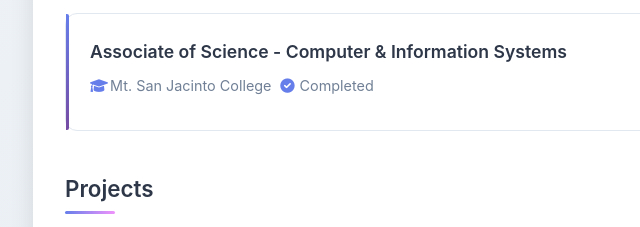
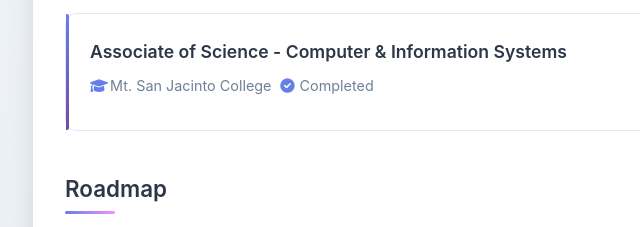
Before and after one commit to markmdagitboy/markmdagitboy.github.io, a plain HTML site: page index.html in a window 1280 px wide. Shown: the part 1641-1868 px from the top of the page, 139-779 px from the left. Drawn offline with Linux system fonts and the light colour scheme.

Commit message:
7-21-2025 19:45

```diff
--- a/index.html
+++ b/index.html
@@ -116,7 +116,7 @@
                     </article>
                 </section>
                 <section class="section"></section>
-                    <h2 class="section-title">Projects</h2>
+                    <h2 class="section-title">Roadmap</h2>
                     <article class="entry">
                         <h3 class="entry-title">1. Move PDF resume to a web page.</h3>
                         <div class="entry-meta">
```
